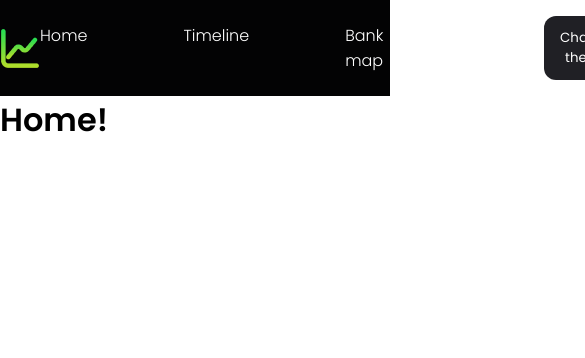
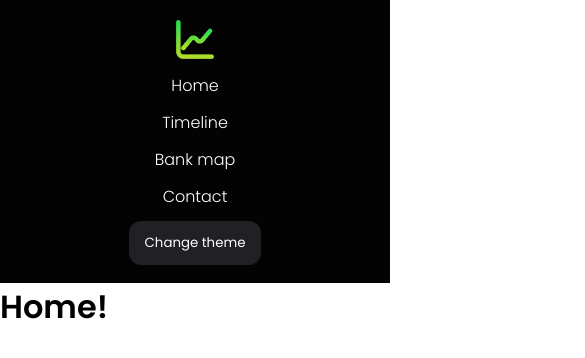
Before and after one commit to SecondThundeR/modsen-currency-tracker, a React app: page / in a window 390 px wide. Shown: the top 358 px of the page, 585 px wide, since content can reach past the window. Built offline with nearby package versions, Linux system fonts and the light colour scheme.

Commit message:
feat(components): add mobile media query for header

```diff
--- a/src/components/Header/Header.module.css
+++ b/src/components/Header/Header.module.css
@@ -3,8 +3,8 @@
   display: flex;
   justify-content: space-around;
   align-items: center;
-  padding-top: 16px;
-  padding-bottom: 16px;
+  padding-top: 18px;
+  padding-bottom: 18px;
 }
 
 .Navigation {
@@ -37,3 +37,16 @@
 .Button:hover {
   background-color: #00bc4f;
 }
+
+@media screen and (max-width: 768px) {
+  .Header {
+    flex-direction: column;
+    gap: 12px;
+  }
+
+  .Navigation {
+    flex-direction: column;
+    gap: 12px;
+    align-items: center;
+  }
+}
```
